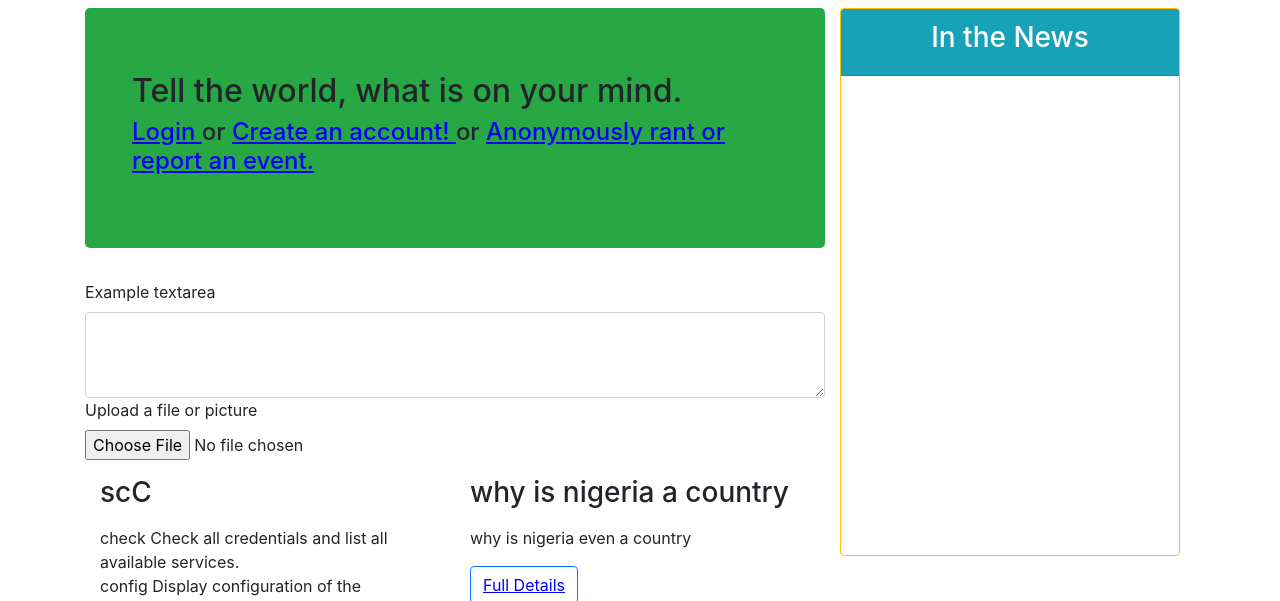
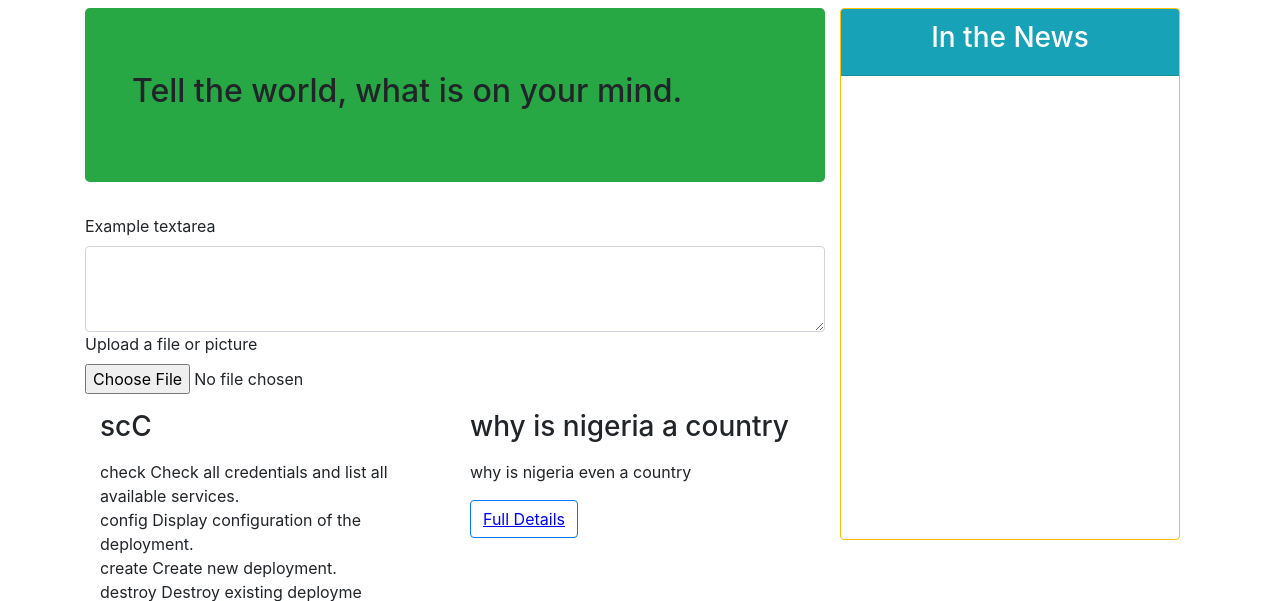
Before and after one commit to dolastack/naijarants, a Django app: page / in a window 1280 px wide. Shown: the part 56-657 px from the top of the page. Run offline with Django 3.2, Linux system fonts and the light colour scheme; data comes from the database, SQL or seed files in the repository; parts of the project's set-up code (start-up, migrations or seed data) failed here and were passed over; some libraries are stand-ins or nearby versions.

Commit message:
modify jumbotron

```diff
--- a/templates/index.html
+++ b/templates/index.html
@@ -16,14 +16,6 @@
                 <div class="container">
                   <!--h1 class="display-3">Naija Rants</h1-->
                   <h2>Tell the world, what is on your mind.</h2>
-
-                  <h4>
-                  <a href="{% url 'accounts_login' %}" >Login </a>
-                   or
-                  <a href="{% url 'accounts_new_alias' %}">Create an account! </a>
-                  or
-                  <a href="{% url 'rants_new_rant' %}">Anonymously rant or report an event. </a>
-                </h4>
 
                 </div>
 
```
